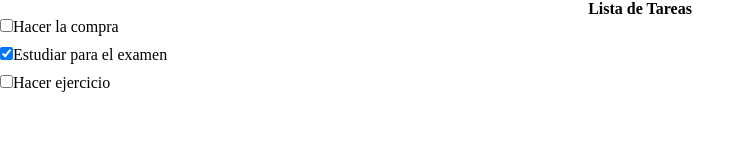
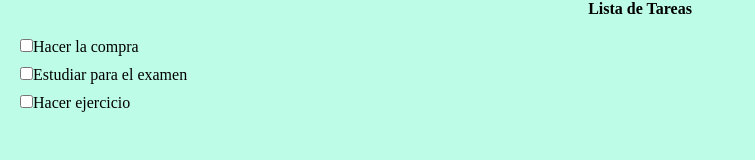
Before and after one commit to AMDER1977/manipulacion-de-arrays, a website: page client/01a-tareas-for-each.html in a window 1280 px wide. Shown: the whole page, without its empty margins (0-755 px from the left). Drawn offline with Linux system fonts and the light colour scheme.

Commit message:
"reto finalizado"

```diff
--- a/client/styles.css
+++ b/client/styles.css
@@ -3,6 +3,9 @@
   box-sizing: border-box;
   padding: 0;
   margin: 0;
+}
+body {
+  background-color: rgb(189, 252, 231);
 }
 h1 {
   display: flex;
@@ -12,6 +15,8 @@ h1 {
 ul {
   list-style-type: none;
   padding: 0;
+  margin-top: 20px;
+  margin-left: 20px;
 }
 
 li {
--- a/server/01a-reto-for-each.js
+++ b/server/01a-reto-for-each.js
@@ -5,7 +5,7 @@ Crea una lista de tareas, a partir de un array que contenga el título y el esta
 // Array de tareas con título y estado
 const tareas = [
   { titulo: "Hacer la compra", completado: false },
-  { titulo: "Estudiar para el examen", completado: true },
+  { titulo: "Estudiar para el examen", completado: false },
   { titulo: "Hacer ejercicio", completado: false },
 ];
 
```
Also changed, not shown: client/01a-tareas-for-each.html (+2 -0 lines).
